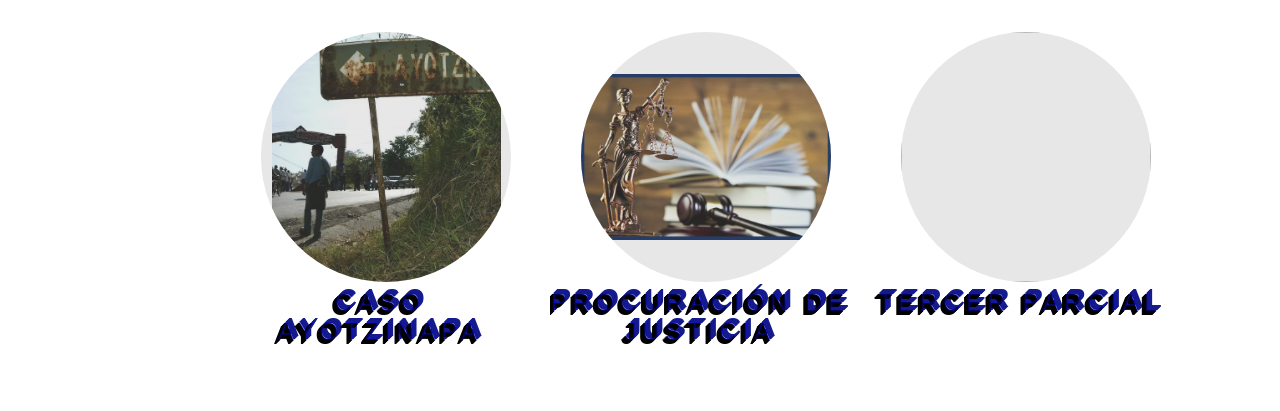
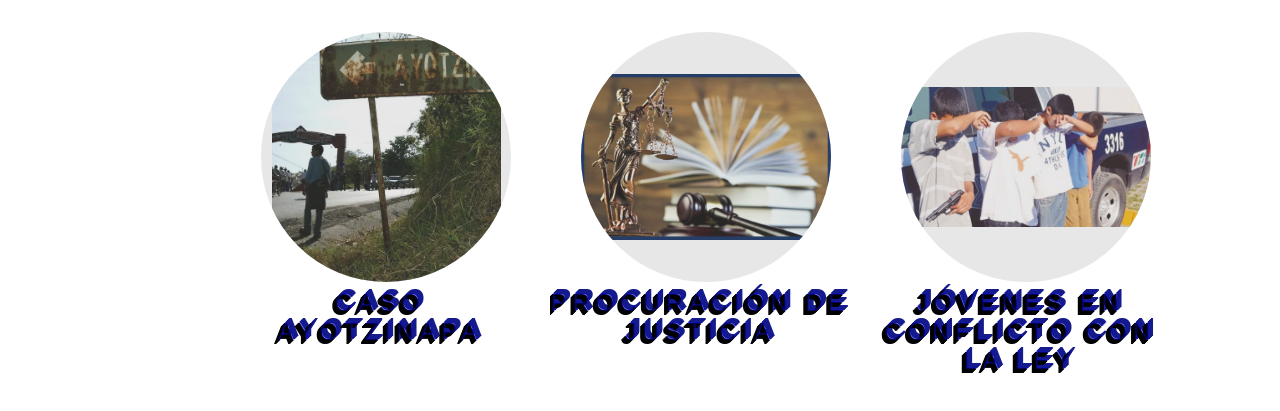
Before and after one commit to raulleal8525/sitiowen, a plain HTML site: page index.html in a window 1280 px wide. Shown: the part 153-564 px from the top of the page. Drawn offline with Linux system fonts and the light colour scheme.

Commit message:
Update index.html

```diff
--- a/index.html
+++ b/index.html
@@ -49,13 +49,13 @@
             </a>
         </div>
         <div class="col-sm-3 text-center">
-            <a href="#">
+            <a href="menu_tercero.html">
                 <div class="tarjetaImagen">
                     <figure class="figura">
-                        <img class="imagen" src="">
+                        <img class="imagen" src="imagenes/menuTerceroPrincipal.jpg">
                     </figure>
                     <div class="titulo">
-                        <h1 class="animated-shadow">Tercer parcial</h1>
+                        <h1 class="animated-shadow">Jóvenes En Conflicto Con La Ley </h1>
                     </div>
                 </div>
             </a>
```
